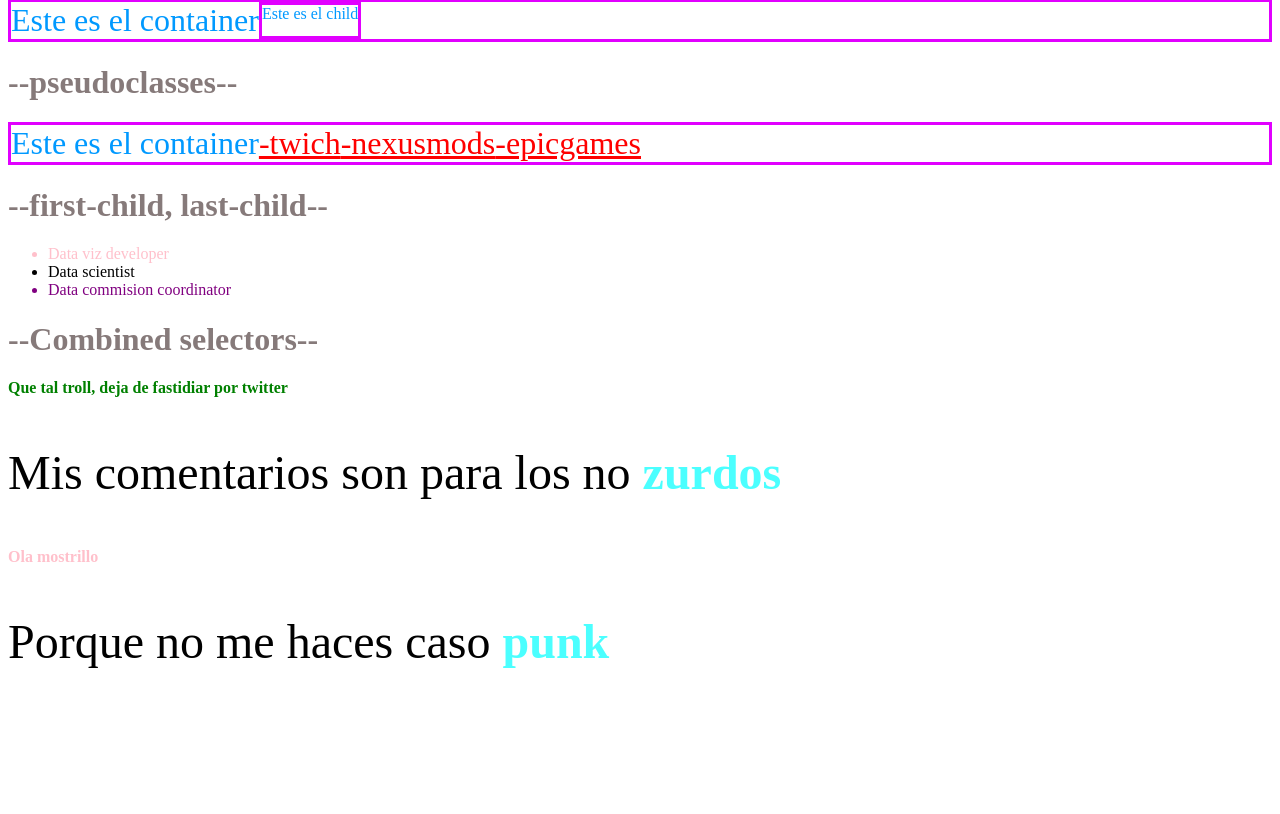
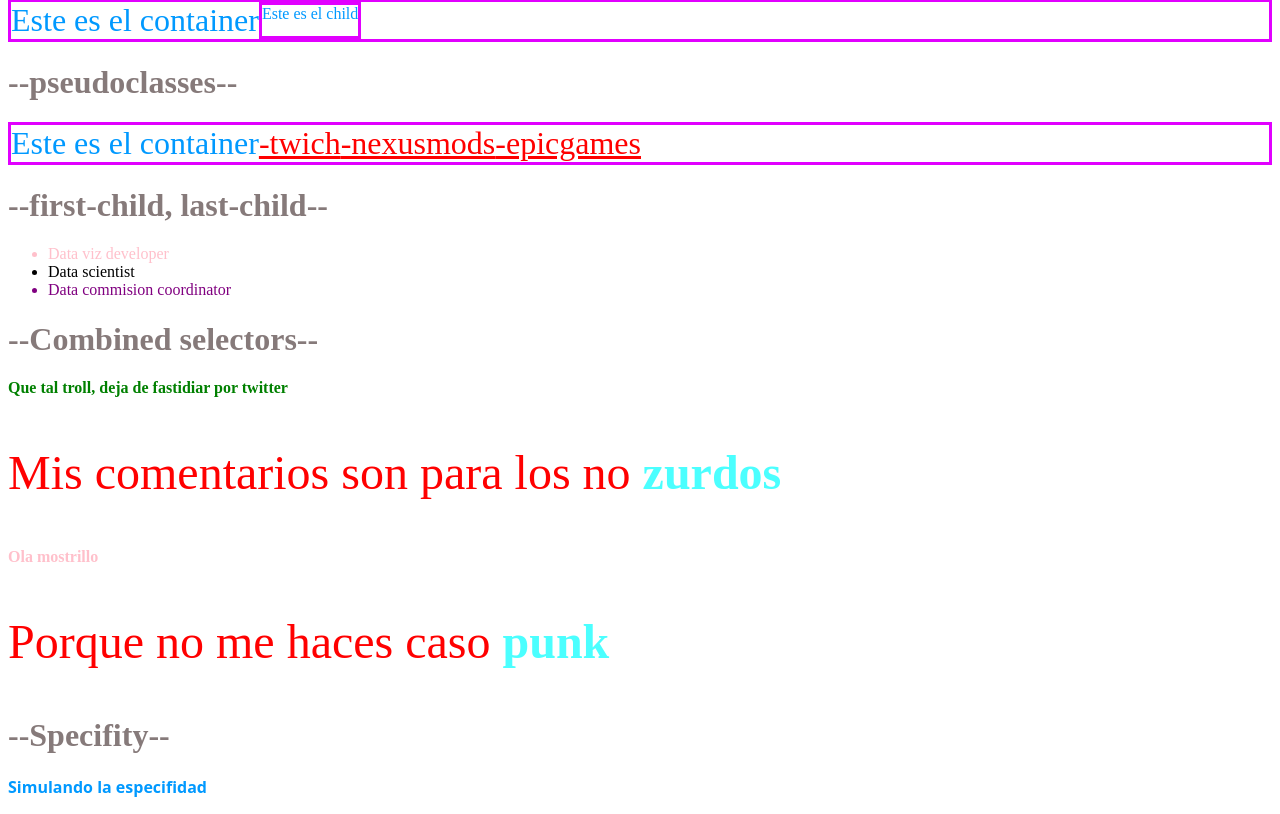
Before and after one commit to ccalobeto/tutorial-svelte, a SvelteKit app: page /basics in a window 1280 px wide. Shown: the part 661-1475 px from the top of the page. Before the commit the page ends 1378 px from the top, so only its background shows below. Built offline with nearby package versions, Linux system fonts and the light colour scheme.

Commit message:
1.6 Specifity

```diff
--- a/src/routes/basics/+page.svelte
+++ b/src/routes/basics/+page.svelte
@@ -68,7 +68,22 @@
 	<p>Porque no me haces caso <strong>punk</strong></p>
 </article>
 
+<h1>--Specifity--</h1>
+<p class="text">Simulando la especifidad</p>
+
 <style>
+	/* Specifity */
+	.text {
+		font-size: medium;
+		color: #09f;
+		font-family: system-ui;
+		font-weight: bold;
+	}
+
+	p {
+		color: red;
+	}
+
 	/* combined selectors */
 	p {
 		font-size: 48px;
```
